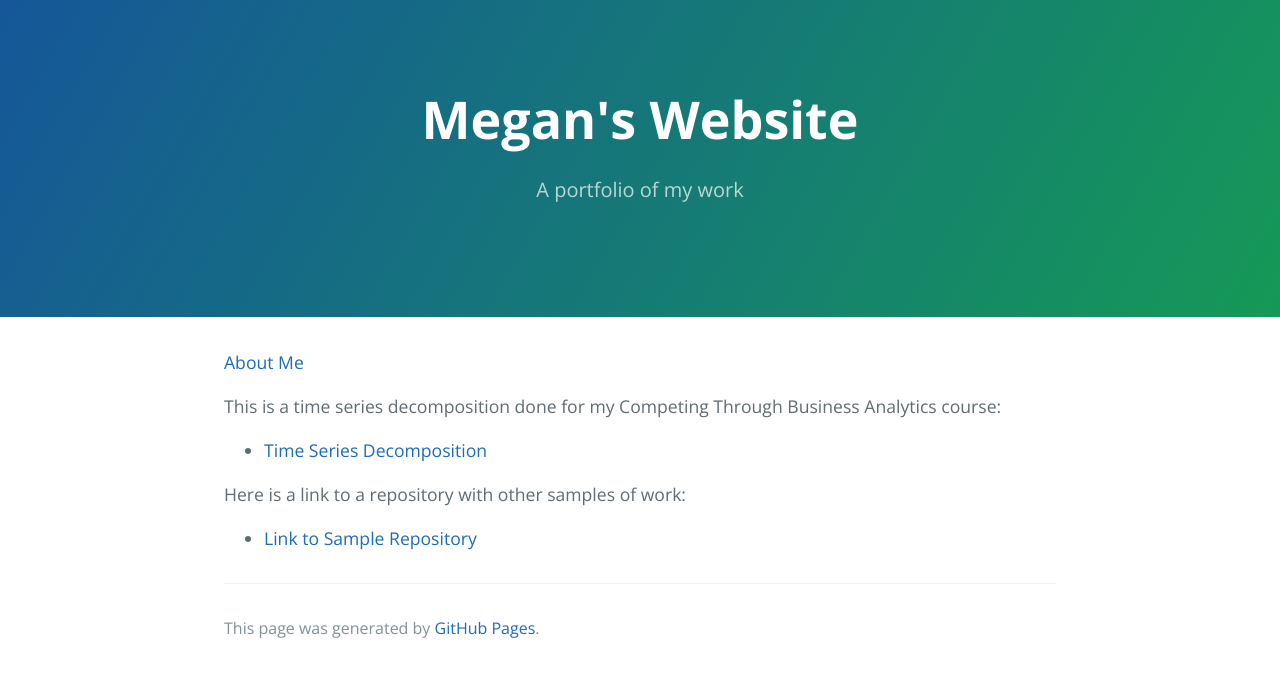
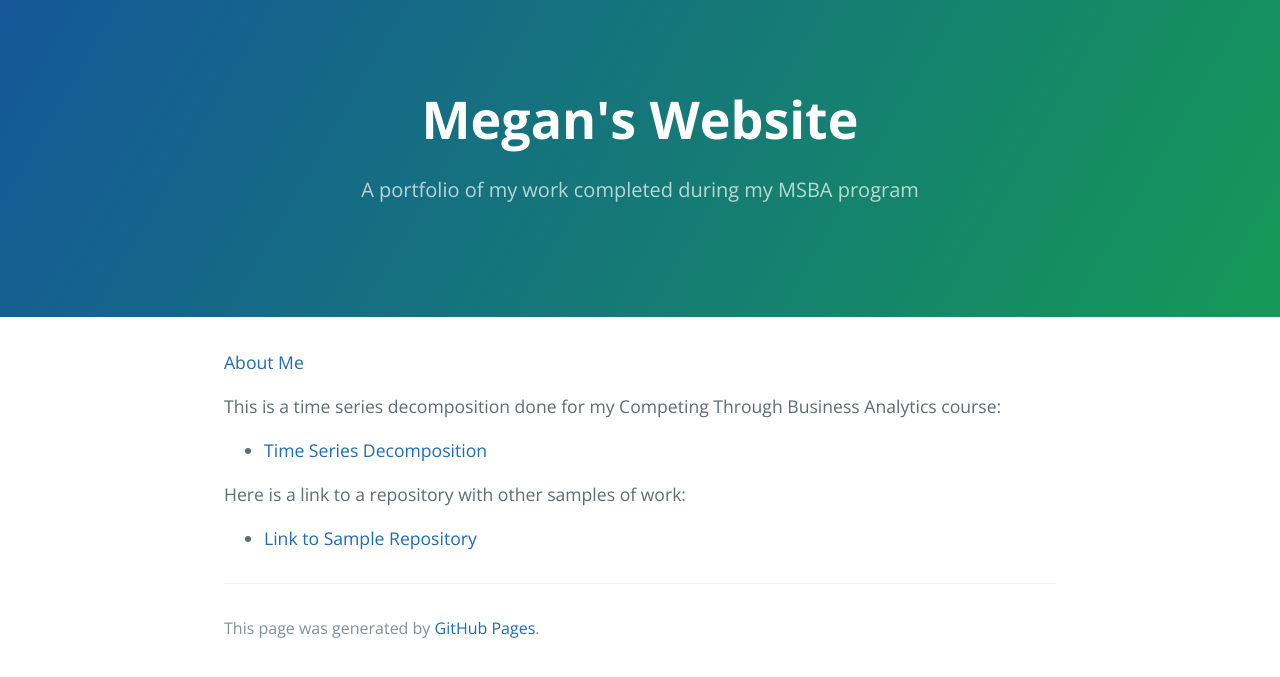
Before and after one commit to MeganBgit/MeganBgit.github.io, a Jekyll site: the page built from index.md, in a window 1280 px wide. Shown: the top 677 px of the page. Built offline with Jekyll 4.4.1, drawn with Linux system fonts in a browser that asks for light colours; our own code applies the rules of GitHub Pages for plain Markdown files.

Commit message:
Update index.md

```diff
--- a/index.md
+++ b/index.md
@@ -1,6 +1,6 @@
 ---
 title: Megan's Website
-description: A portfolio of my work
+description: A portfolio of my work completed during my MSBA program
 ---
 
 [About Me](/pics/index.md)
```
